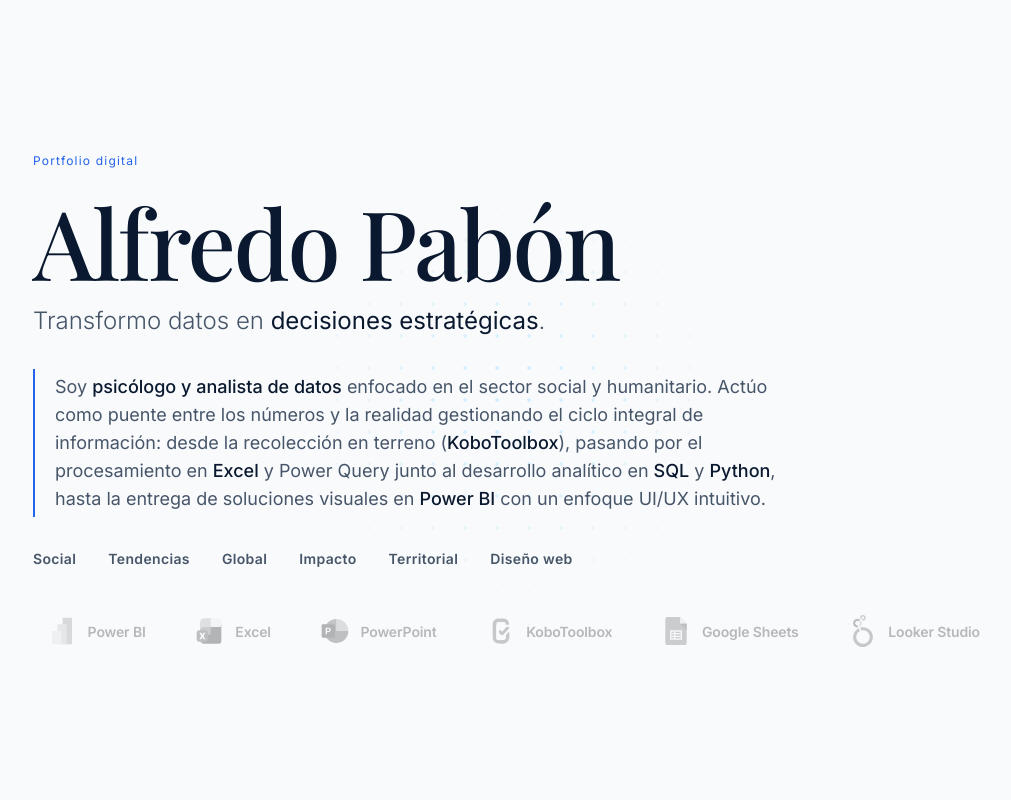
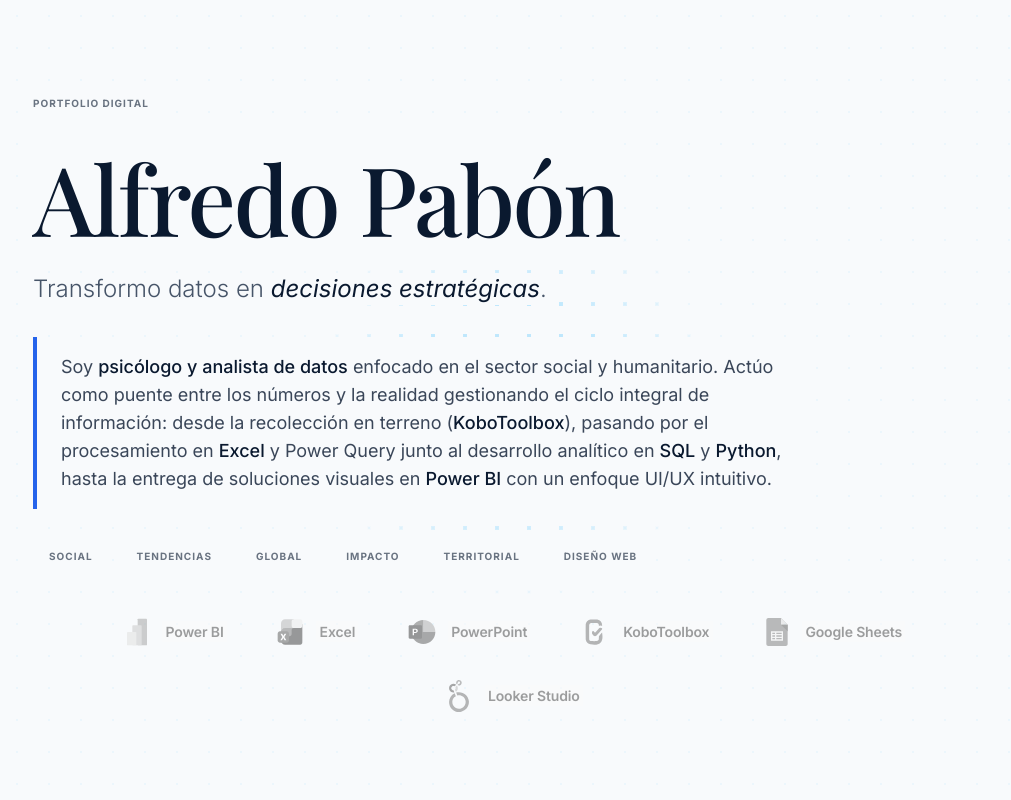
Before and after one commit to jalfredopabon/jalfredopabon.github.io, a plain HTML site: page index.html in a window 1280 px wide. Shown: the top 800 px of the page, without its empty margins (127-1138 px from the left). Drawn offline with nearby package versions, Linux system fonts and the light colour scheme; a web font is replaced by a local one.

Commit message:
Optimización de Tech Stack: Integración de iconos SVG oficiales y mejora de interacción visual en Hero

```diff
--- a/index.html
+++ b/index.html
@@ -209,7 +209,7 @@
             align-items: center;
             gap: 0.6rem;
             transition: all 0.5s cubic-bezier(0.16, 1, 0.3, 1);
-            filter: grayscale(1) opacity(0.5);
+            filter: grayscale(1) opacity(0.7);
             cursor: default;
         }
 
@@ -223,6 +223,8 @@
             font-size: 0.875rem;
             font-weight: 600;
             color: #475569; /* brand-slate */
+            background-color: #F8FAFC;
+            padding: 0 0.2rem;
             letter-spacing: -0.01em;
             transition: color 0.3s ease;
         }
@@ -230,6 +232,25 @@
         .tech-stack-item:hover .tech-stack-name {
             color: #0A192F; /* brand-navy */
         }
+
+        /* High-Contrast Blocking (Editorial Plates) */
+        .editorial-plate {
+            background-color: #F8FAFC;
+            padding: 0.15em 0.4em;
+            box-decoration-break: clone;
+            -webkit-box-decoration-break: clone;
+            display: inline;
+            line-height: 1.6;
+        }
+
+        .editorial-plate-block {
+            background-color: #F8FAFC;
+            padding: 1.5rem 2rem;
+            display: block;
+            width: fit-content;
+            max-width: 100%;
+        }
+
         /* Cursor Spotlight Grid Effect */
         .hero-section {
             position: relative;
@@ -241,11 +262,11 @@
             inset: 0;
             pointer-events: none;
             z-index: -1;
-            background-image: radial-gradient(circle, #BAE6FD 2px, transparent 2px);
+            background-image: radial-gradient(circle, #BAE6FD 2.5px, transparent 2.5px);
             background-size: 32px 32px;
-            opacity: 0.5;
-            mask-image: radial-gradient(circle 200px at var(--mouse-x, 50%) var(--mouse-y, 50%), black 20%, transparent 100%);
-            -webkit-mask-image: radial-gradient(circle 200px at var(--mouse-x, 50%) var(--mouse-y, 50%), black 20%, transparent 100%);
+            opacity: 0.9;
+            mask-image: radial-gradient(circle 200px at var(--mouse-x, 50%) var(--mouse-y, 50%), black 50%, transparent 100%);
+            -webkit-mask-image: radial-gradient(circle 200px at var(--mouse-x, 50%) var(--mouse-y, 50%), black 50%, transparent 100%);
             transition: opacity 0.5s ease;
         }
 
@@ -256,7 +277,7 @@
             inset: 0;
             background-image: radial-gradient(circle, #BAE6FD 1.2px, transparent 1.2px);
             background-size: 32px 32px;
-            opacity: 0.15;
+            opacity: 0.2;
             pointer-events: none;
             z-index: -1;
         }
@@ -276,33 +297,37 @@
         <!-- Lado Izquierdo: Contenido Editorial -->
         <div class="flex flex-col items-start space-y-4">
             <!-- Etiqueta superior opcional -->
-            <span class="text-xs tracking-widest text-brand-accent mb-2">Portfolio digital</span>
+            <div class="bg-brand-offwhite px-0 py-0 inline-block mb-2">
+                <span class="text-[10px] tracking-widest text-brand-navy/60 font-bold uppercase">Portfolio digital</span>
+            </div>
 
             <!-- Nombre en Serif (V2) -->
             <h1 class="title-serif text-5xl md:text-7xl lg:text-8xl font-medium tracking-tight text-brand-navy">
-                Alfredo Pabón
+                <span class="bg-brand-offwhite px-0 py-0 leading-tight inline-block">Alfredo Pabón</span>
             </h1>
 
             <!-- Subtítulo en Sans (V1/V2 mix) -->
-            <p class="text-brand-slate text-lg md:text-2xl font-light max-w-2xl leading-relaxed text-left">
-                Transformo datos en  <span class="text-brand-navy font-normal">decisiones estratégicas</span>.
+            <p class="text-brand-slate text-lg md:text-2xl font-light leading-relaxed text-left">
+                <span class="bg-brand-offwhite px-0 py-0 inline-block">Transformo datos en  <span class="text-brand-navy font-normal italic">decisiones estratégicas</span>.</span>
             </p>
 
             <!-- Manifiesto Técnico -->
             <div class="pt-2 md:pt-4 w-full max-w-3xl">
-                <p class="text-brand-slate text-base md:text-lg leading-relaxed text-left border-l-2 border-brand-accent pl-4 md:pl-5 py-1">
-                    Soy <span class="text-brand-navy font-medium">psicólogo y analista de datos</span> enfocado en el sector social y humanitario. Actúo como puente entre los números y la realidad gestionando el ciclo integral de información: desde la recolección en terreno (<span class="text-brand-navy font-medium">KoboToolbox</span>), pasando por el procesamiento en <span class="text-brand-navy font-medium">Excel</span> y Power Query junto al desarrollo analítico en <span class="text-brand-navy font-medium">SQL</span> y <span class="text-brand-navy font-medium">Python</span>, hasta la entrega de soluciones visuales en <span class="text-brand-navy font-medium">Power BI</span> con un enfoque UI/UX intuitivo.
-                </p>
+                <div class="bg-brand-offwhite p-0 py-4 shadow-none border-l-4 border-brand-accent">
+                    <p class="text-brand-navy/80 text-base md:text-lg leading-relaxed text-left pl-6">
+                        Soy <span class="text-brand-navy font-medium">psicólogo y analista de datos</span> enfocado en el sector social y humanitario. Actúo como puente entre los números y la realidad gestionando el ciclo integral de información: desde la recolección en terreno (<span class="text-brand-navy font-medium">KoboToolbox</span>), pasando por el procesamiento en <span class="text-brand-navy font-medium">Excel</span> y Power Query junto al desarrollo analítico en <span class="text-brand-navy font-medium">SQL</span> y <span class="text-brand-navy font-medium">Python</span>, hasta la entrega de soluciones visuales en <span class="text-brand-navy font-medium">Power BI</span> con un enfoque UI/UX intuitivo.
+                    </p>
+                </div>
             </div>
 
             <!-- Índice de Navegación -->
-            <div class="pt-4 flex flex-wrap justify-start gap-4 md:gap-8 text-sm font-semibold tracking-wide text-brand-slate">
-                <a href="#brecha-digital" class="nav-link hover:text-brand-accent transition-colors duration-300">Social</a>
-                <a href="#redes-sociales" class="nav-link hover:text-brand-accent transition-colors duration-300">Tendencias</a>
-                <a href="#tallest-buildings" class="nav-link hover:text-brand-accent transition-colors duration-300">Global</a>
-                <a href="#presentacion" class="nav-link hover:text-brand-accent transition-colors duration-300">Impacto</a>
-                <a href="#territorial" class="nav-link hover:text-brand-accent transition-colors duration-300">Territorial</a>
-                <a href="#diseno-web" class="nav-link hover:text-brand-accent transition-colors duration-300">Diseño web</a>
+            <div class="pt-4 flex flex-wrap justify-start gap-3">
+                <a href="#brecha-digital" class="px-4 py-2 bg-brand-offwhite text-[10px] font-bold uppercase tracking-widest text-brand-navy/60 hover:text-brand-accent transition-all duration-300">Social</a>
+                <a href="#redes-sociales" class="px-4 py-2 bg-brand-offwhite text-[10px] font-bold uppercase tracking-widest text-brand-navy/60 hover:text-brand-accent transition-all duration-300">Tendencias</a>
+                <a href="#tallest-buildings" class="px-4 py-2 bg-brand-offwhite text-[10px] font-bold uppercase tracking-widest text-brand-navy/60 hover:text-brand-accent transition-all duration-300">Global</a>
+                <a href="#presentacion" class="px-4 py-2 bg-brand-offwhite text-[10px] font-bold uppercase tracking-widest text-brand-navy/60 hover:text-brand-accent transition-all duration-300">Impacto</a>
+                <a href="#territorial" class="px-4 py-2 bg-brand-offwhite text-[10px] font-bold uppercase tracking-widest text-brand-navy/60 hover:text-brand-accent transition-all duration-300">Territorial</a>
+                <a href="#diseno-web" class="px-4 py-2 bg-brand-offwhite text-[10px] font-bold uppercase tracking-widest text-brand-navy/60 hover:text-brand-accent transition-all duration-300">Diseño web</a>
             </div>
         </div>
 
@@ -776,15 +801,15 @@
 
                 grid.style.setProperty('--mouse-x', `${x}px`);
                 grid.style.setProperty('--mouse-y', `${y}px`);
-                grid.style.opacity = '0.5';
+                grid.style.opacity = '0.9';
             });
 
             hero.addEventListener('mouseleave', () => {
-                grid.style.opacity = '0.15';
+                grid.style.opacity = '0.2';
             });
 
             hero.addEventListener('mouseenter', () => {
-                grid.style.opacity = '0.5';
+                grid.style.opacity = '0.9';
             });
         }
     </script>
```
